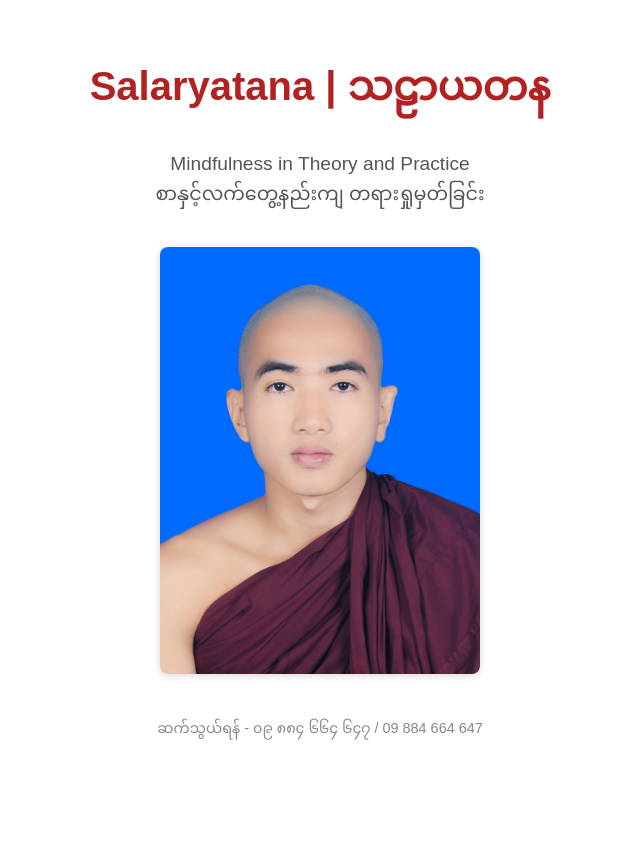
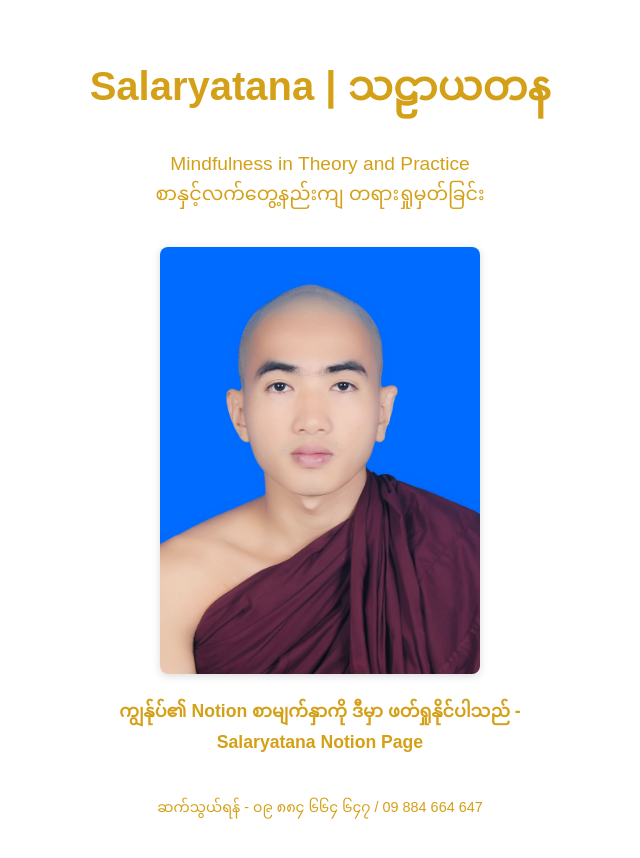
Before and after one commit to Salaryatana/SEO, a plain HTML site: page index.html in a window 1280 px wide. Shown: the whole page, without its empty margins (320-960 px from the left). Before the commit the page ends 800 px from the top, so only its background shows below. Drawn offline with Linux system fonts and the light colour scheme.

Commit message:
Update index.html
Update

```diff
--- a/index.html
+++ b/index.html
@@ -4,31 +4,23 @@
   <meta charset="UTF-8" />
   <meta name="viewport" content="width=device-width, initial-scale=1.0" />
   <title>Salaryatana | သဠာယတန</title>
-
-  <!-- SEO Description -->
+  <!-- SEO and social meta tags here -->
   <meta name="description" content="Mindfulness in Theory and Practice - စာနှင့်လက်တွေ့နည်းကျ တရားရှုမှတ်ခြင်း | Mindfulness with Salaryatana | ၀၉ ၈၈၄ ၆၆၄ ၆၄၇ / 09 884 664 647" />
-
-  <!-- Social Sharing -->
   <meta property="og:title" content="Salaryatana | သဠာယတန" />
-  <meta property="og:description" content="Mindfulness in Theory and Practice - စာနှင့်လက်တွေ့နည်းကျ တရားရှုမှတ်ခြင်း | Mindfulness with Salaryatana | ၀၉ ၈၈၄ ၆၆၄ ၆၄၇ / 09 884 664 647" />
+  <meta property="og:description" content="Mindfulness in Theory and Practice - စာနှင့်လက်တွေ့နည်းကျ တရားရှုမှတ်ခြင်း | Mindfulness with Salaryatana | ၀၉ ၈၈၄ ၆၆၄ ၆၄၇ / 09 884 664 ၆၄၇ / 09 884 664 647" />
   <meta property="og:image" content="https://salaryatana.github.io/SEO/salaryatana.jpg" />
   <meta property="og:type" content="website" />
   <meta property="og:url" content="https://salaryatana.github.io/SEO/" />
-
-  <!-- Twitter Card -->
   <meta name="twitter:card" content="summary_large_image" />
   <meta name="twitter:title" content="Salaryatana | သဠာယတန" />
   <meta name="twitter:description" content="Mindfulness in Theory and Practice - စာနှင့်လက်တွေ့နည်းကျ တရားရှုမှတ်ခြင်း | Mindfulness with Salaryatana | ၀၉ ၈၈၄ ၆၆၄ ၆၄၇ / 09 884 664 647" />
   <meta name="twitter:image" content="https://salaryatana.github.io/SEO/salaryatana.jpg" />
-
-  <!-- Robots -->
   <meta name="robots" content="index, follow" />
-
   <style>
     body {
       font-family: "Myanmar Text", sans-serif;
       background-color: #fff;
-      color: #222;
+      color: #d4a017; /* အဝါရောင် */
       margin: 0;
       padding: 20px;
     }
@@ -38,12 +30,12 @@
     }
     header h1 {
       font-size: 2.5rem;
-      color: #b22222;
+      color: #d4a017; /* အဝါရောင် */
       margin-bottom: 10px;
     }
     header p {
       font-size: 1.2rem;
-      color: #555;
+      color: #d4a017; /* အဝါရောင် */
     }
     main img {
       display: block;
@@ -53,11 +45,27 @@
       border-radius: 8px;
       box-shadow: 0 2px 8px rgba(0,0,0,0.15);
     }
+    main section {
+      max-width: 600px;
+      margin: 0 auto;
+      text-align: center;
+      color: #d4a017; /* အဝါရောင် */
+      font-weight: bold;
+      font-size: 1.1rem;
+    }
+    main section a {
+      color: #d4a017; /* အဝါရောင် */
+      text-decoration: none;
+      font-weight: bold;
+    }
+    main section a:hover {
+      text-decoration: underline;
+    }
     footer {
       text-align: center;
       margin-top: 40px;
       font-size: 0.9rem;
-      color: #888;
+      color: #d4a017; /* အဝါရောင် */
     }
   </style>
 </head>
@@ -66,11 +74,16 @@
     <h1>Salaryatana | သဠာယတန</h1>
     <p>Mindfulness in Theory and Practice<br/>စာနှင့်လက်တွေ့နည်းကျ တရားရှုမှတ်ခြင်း</p>
   </header>
-
   <main>
-    <img src="salaryatana.jpg" alt="Salaryatana - သဠာယတန" />
+    <img src="https://salaryatana.github.io/SEO/salaryatana.jpg" alt="Salaryatana - သဠာယတန" />
+    <section>
+      <p>ကျွန်ုပ်၏ Notion စာမျက်နှာကို ဒီမှာ ဖတ်ရှုနိုင်ပါသည် - <br/>
+        <a href="https://candy-mahogany-70a.notion.site/Salaryatana-219caaa974498080979ed2f7db6f812c" target="_blank" rel="noopener noreferrer">
+          Salaryatana Notion Page
+        </a>
+      </p>
+    </section>
   </main>
-
   <footer>
     <p>ဆက်သွယ်ရန် - ၀၉ ၈၈၄ ၆၆၄ ၆၄၇ / 09 884 664 647</p>
   </footer>
```
